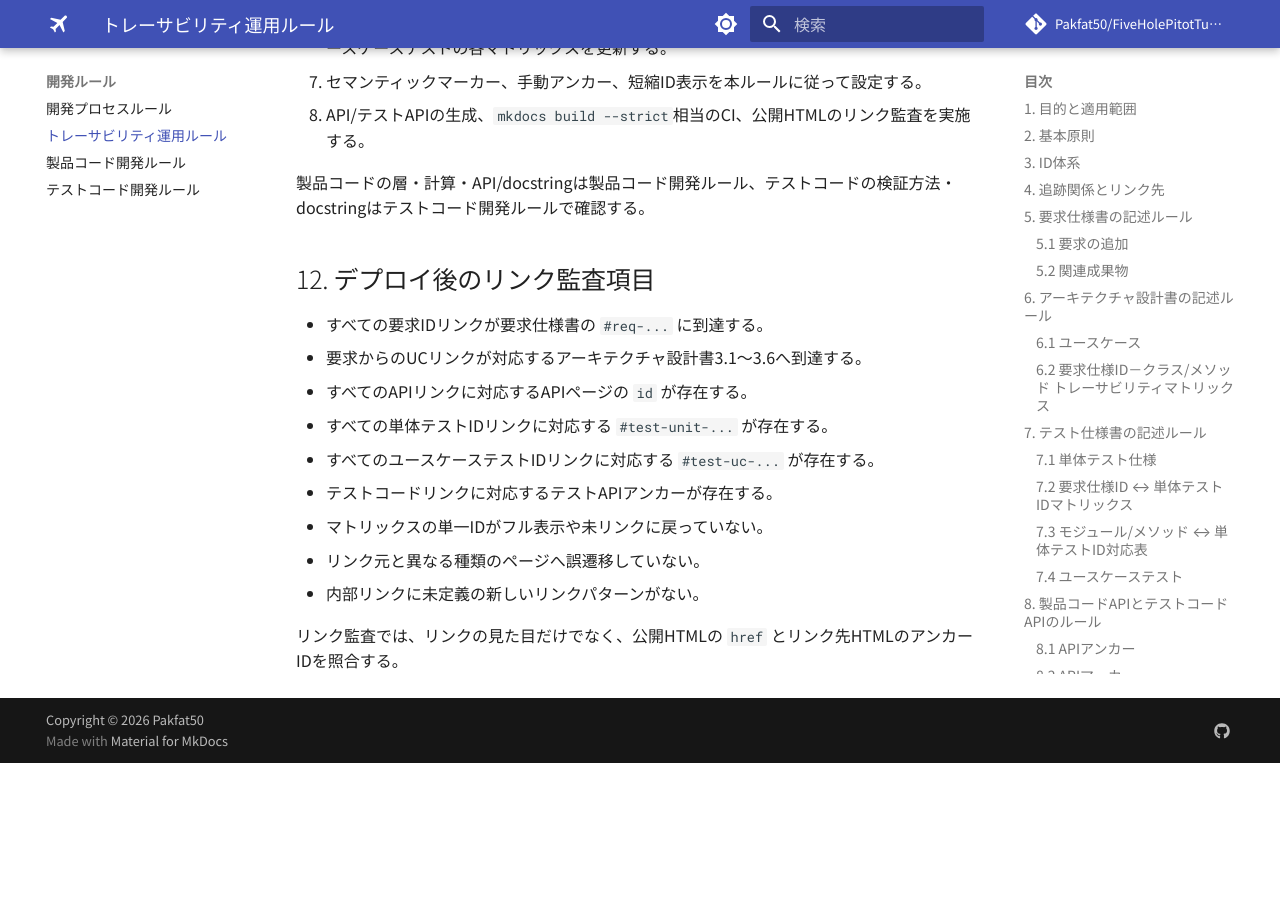
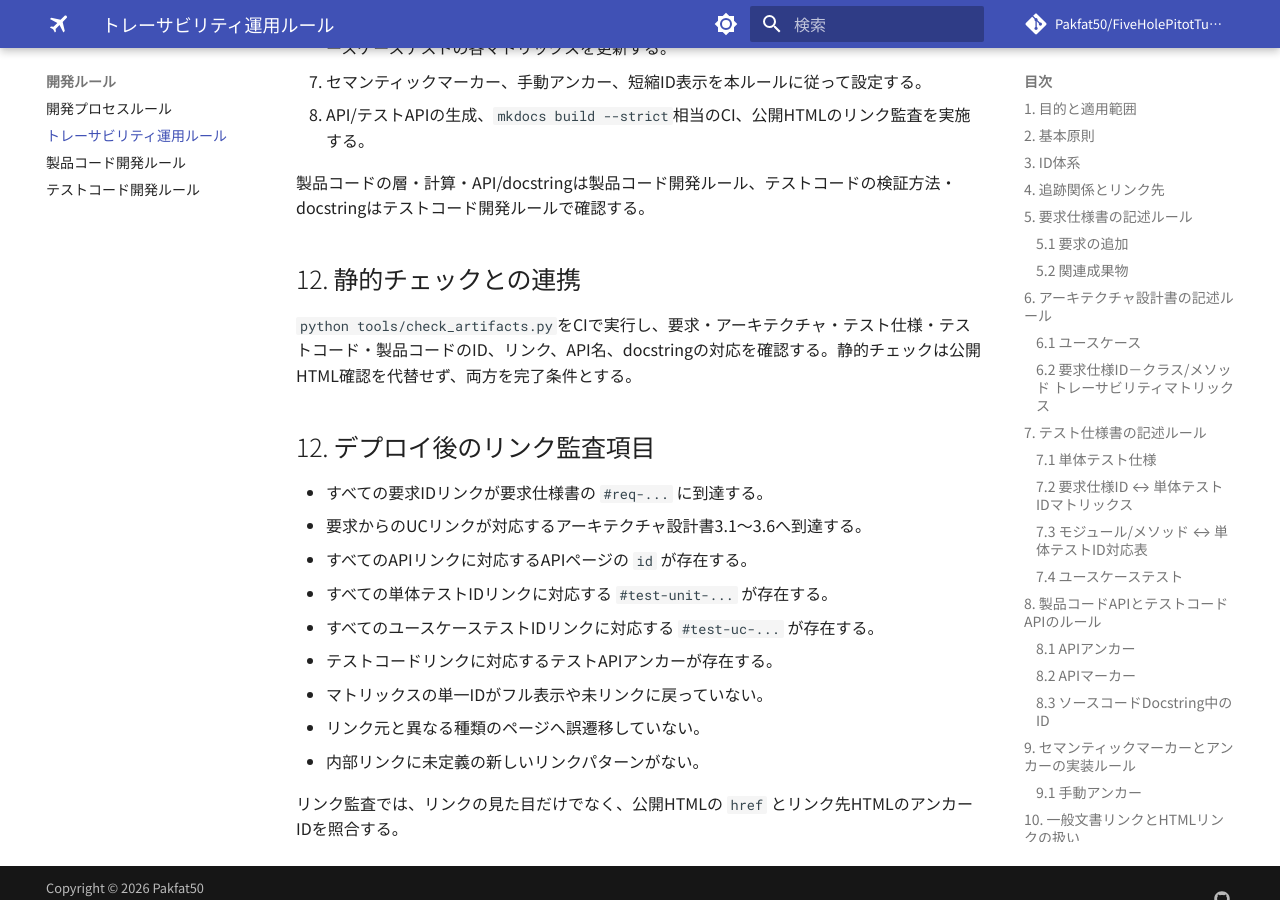
Before and after one commit to Pakfat50/FiveHolePitotTubeCalibration, an MkDocs documentation site: the page built from docs/traceability_rules.md, in a window 1280 px wide and 900 px high, scrolled down 8863 px. Built offline with MkDocs 1.6.1 and Material for MkDocs 9.7.7, drawn with Linux system fonts in a browser that asks for light colours; comment, search, counter and statistics services are not loaded; before the commit the page ends 9626 px from its top, so only the background shows below that.

Commit message:
docs: document traceability static check

```diff
--- a/docs/traceability_rules.md
+++ b/docs/traceability_rules.md
@@ -232,6 +232,10 @@ Markdown中では次のセマンティックマーカーを使用する。
 8. API/テストAPIの生成、`mkdocs build --strict`相当のCI、公開HTMLのリンク監査を実施する。
 
 製品コードの層・計算・API/docstringは製品コード開発ルール、テストコードの検証方法・docstringはテストコード開発ルールで確認する。
+## 12. 静的チェックとの連携
+
+`python tools/check_artifacts.py`をCIで実行し、要求・アーキテクチャ・テスト仕様・テストコード・製品コードのID、リンク、API名、docstringの対応を確認する。静的チェックは公開HTML確認を代替せず、両方を完了条件とする。
+
 ## 12. デプロイ後のリンク監査項目
 
 - すべての要求IDリンクが要求仕様書の `#req-...` に到達する。
```
